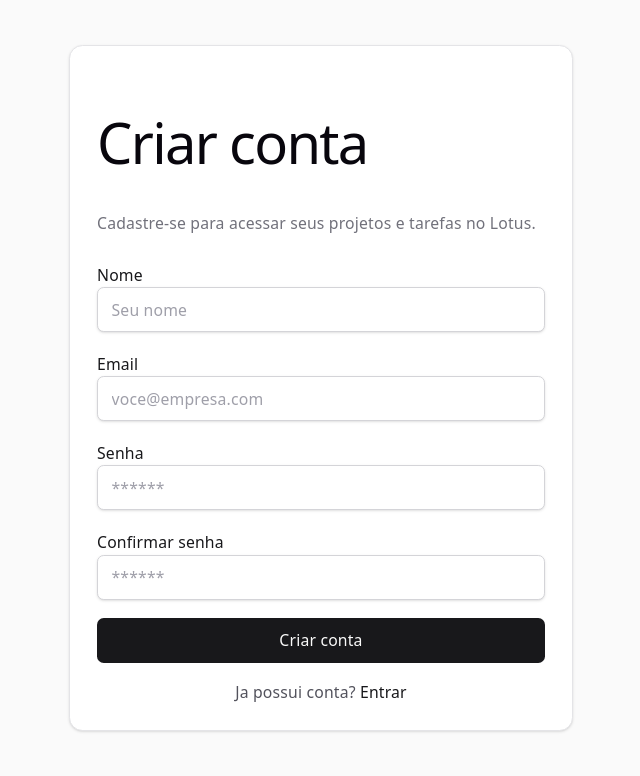
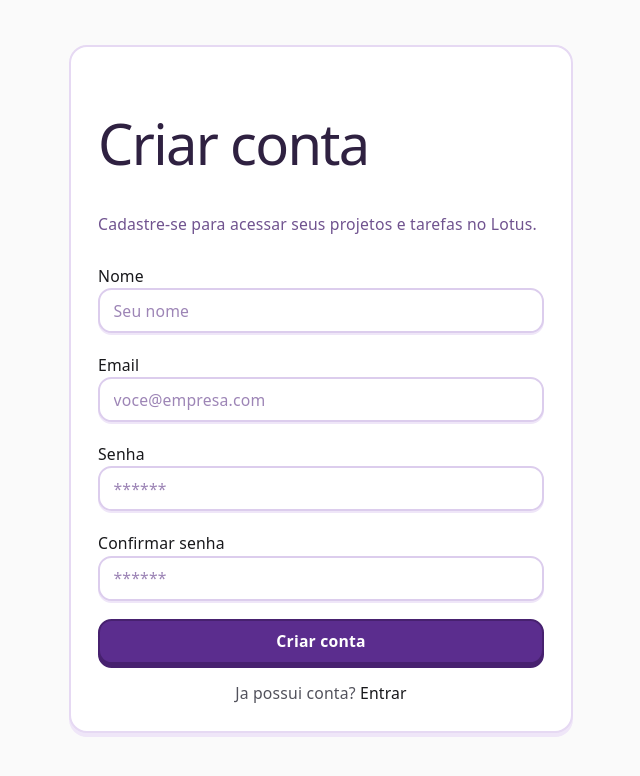
Before and after one commit to robertfabio/desafio-fullstack-lotus-2026.1, a React app in the folder frontend/: page /register in a window 1280 px wide. Shown: the top 776 px of the page, without its empty margins (319-959 px from the left). Built offline with nearby package versions, Linux system fonts and the light colour scheme; no server answers; the HTML template or start-up script is replaced by a standard one.

Commit message:
feat(ui): update styles for Lotus colors and density for ui

```diff
--- a/frontend/src/components/layout/AppShell.jsx
+++ b/frontend/src/components/layout/AppShell.jsx
@@ -13,10 +13,10 @@ function navLinkClass({ isActive }) {
   const baseClass = 'block rounded-md px-3 py-2 text-sm font-medium transition-colors'
 
   if (isActive) {
-    return `${baseClass} bg-zinc-900 text-white`
+    return `${baseClass} border border-[#4b2474] bg-[#5b2d8e] text-white shadow-[0_2px_0_0_#4b2474]`
   }
 
-  return `${baseClass} text-zinc-600 hover:bg-zinc-100 hover:text-zinc-900`
+  return `${baseClass} text-[#70538f] hover:bg-[#f3ebfb] hover:text-[#5b2d8e]`
 }
 
 export function AppShell() {
@@ -31,11 +31,11 @@ export function AppShell() {
   }
 
   return (
-    <div className="flex min-h-screen bg-zinc-50 text-zinc-900">
-      <aside className="hidden w-64 shrink-0 border-r border-zinc-200 bg-white p-5 md:flex md:flex-col">
+    <div className="flex min-h-screen bg-[#f7f2fc] text-[#2f2141]">
+      <aside className="hidden w-64 shrink-0 border-r-2 border-[#e6d9f3] bg-white p-5 md:flex md:flex-col">
         <div className="mb-6">
-          <p className="text-lg font-semibold">Lotus</p>
-          <p className="text-xs text-zinc-500">Task management</p>
+          <p className="text-lg font-semibold text-[#2f2141]">Lotus</p>
+          <p className="text-xs text-[#70538f]">Task management</p>
         </div>
 
         <nav className="space-y-2">
@@ -46,9 +46,9 @@ export function AppShell() {
           ))}
         </nav>
 
-        <div className="mt-auto rounded-md border border-zinc-200 bg-zinc-50 p-3 text-sm">
-          <p className="font-medium text-zinc-800">{user?.name || 'Usuario'}</p>
-          <p className="truncate text-zinc-500">{user?.email || '-'}</p>
+        <div className="mt-auto rounded-xl border-2 border-[#e6d9f3] bg-[#faf7fe] p-3 text-sm shadow-[0_3px_0_0_#efe6f8]">
+          <p className="font-medium text-[#2f2141]">{user?.name || 'Usuario'}</p>
+          <p className="truncate text-[#70538f]">{user?.email || '-'}</p>
           <Button variant="outline" className="mt-3 w-full" onClick={handleLogout}>
             Sair
           </Button>
@@ -56,16 +56,16 @@ export function AppShell() {
       </aside>
 
       <div className="flex min-w-0 flex-1 flex-col">
-        <header className="sticky top-0 z-30 flex items-center justify-between border-b border-zinc-200 bg-white px-4 py-3 md:hidden">
+        <header className="sticky top-0 z-30 flex items-center justify-between border-b-2 border-[#e6d9f3] bg-white px-4 py-3 md:hidden">
           <button
             type="button"
             aria-label="Abrir menu"
-            className="rounded-md border border-zinc-300 px-3 py-2 text-sm font-medium text-zinc-700"
+            className="rounded-xl border-2 border-[#d8c8ea] bg-white px-3 py-2 text-sm font-medium text-[#5b2d8e] shadow-[0_2px_0_0_#efe6f8]"
             onClick={() => setIsMobileSidebarOpen(true)}
           >
             Menu
           </button>
-          <p className="text-sm font-semibold text-zinc-900">Lotus</p>
+          <p className="text-sm font-semibold text-[#2f2141]">Lotus</p>
           <Button variant="outline" className="h-9 w-auto px-3" onClick={handleLogout}>
             Sair
           </Button>
@@ -73,7 +73,7 @@ export function AppShell() {
 
         {isMobileSidebarOpen ? (
           <div
-            className="fixed inset-0 z-40 bg-zinc-950/40 md:hidden"
+            className="fixed inset-0 z-40 bg-[#2f2141]/45 md:hidden"
             role="presentation"
             onClick={() => setIsMobileSidebarOpen(false)}
           >
@@ -81,15 +81,15 @@ export function AppShell() {
               role="dialog"
               aria-modal="true"
               aria-label="Menu de navegacao"
-              className="h-full w-72 max-w-[85vw] bg-white p-5"
+              className="h-full w-72 max-w-[85vw] border-r-2 border-[#e6d9f3] bg-white p-5"
               onClick={(event) => event.stopPropagation()}
             >
               <div className="mb-5 flex items-center justify-between">
-                <p className="text-lg font-semibold">Navegacao</p>
+                <p className="text-lg font-semibold text-[#2f2141]">Navegacao</p>
                 <button
                   type="button"
                   aria-label="Fechar menu"
-                  className="rounded-md border border-zinc-300 px-2 py-1 text-sm text-zinc-700"
+                  className="rounded-xl border-2 border-[#d8c8ea] px-2 py-1 text-sm text-[#5b2d8e]"
                   onClick={() => setIsMobileSidebarOpen(false)}
                 >
                   Fechar
@@ -109,9 +109,9 @@ export function AppShell() {
                 ))}
               </nav>
 
-              <div className="mt-6 rounded-md border border-zinc-200 bg-zinc-50 p-3 text-sm">
-                <p className="font-medium text-zinc-800">{user?.name || 'Usuario'}</p>
-                <p className="truncate text-zinc-500">{user?.email || '-'}</p>
+              <div className="mt-6 rounded-xl border-2 border-[#e6d9f3] bg-[#faf7fe] p-3 text-sm shadow-[0_3px_0_0_#efe6f8]">
+                <p className="font-medium text-[#2f2141]">{user?.name || 'Usuario'}</p>
+                <p className="truncate text-[#70538f]">{user?.email || '-'}</p>
               </div>
             </aside>
           </div>
--- a/frontend/src/components/ui/badge.jsx
+++ b/frontend/src/components/ui/badge.jsx
@@ -1,11 +1,11 @@
 import { cn } from '../../lib/utils'
 
 const variants = {
-  default: 'bg-zinc-900 text-zinc-50',
-  outline: 'border border-zinc-300 bg-white text-zinc-800',
-  success: 'bg-emerald-100 text-emerald-800',
-  warning: 'bg-amber-100 text-amber-800',
-  danger: 'bg-red-100 text-red-800',
+  default: 'border border-[#47216f] bg-[#5b2d8e] text-white',
+  outline: 'border border-[#d8c8ea] bg-white text-[#5b2d8e]',
+  success: 'border border-emerald-200 bg-emerald-100 text-emerald-800',
+  warning: 'border border-amber-200 bg-amber-100 text-amber-800',
+  danger: 'border border-red-200 bg-red-100 text-red-800',
 }
 
 export function Badge({ className, variant = 'default', ...props }) {
--- a/frontend/src/components/ui/button.jsx
+++ b/frontend/src/components/ui/button.jsx
@@ -1,8 +1,10 @@
 import { cn } from '../../lib/utils'
 
 const variants = {
-  default: 'bg-zinc-900 text-zinc-50 hover:bg-zinc-800',
-  outline: 'border border-zinc-300 bg-white text-zinc-900 hover:bg-zinc-100',
+  default:
+    'border-2 border-[#47216f] bg-[#5b2d8e] text-white shadow-[0_4px_0_0_#47216f] hover:bg-[#6a379d] active:translate-y-[2px] active:shadow-[0_2px_0_0_#47216f]',
+  outline:
+    'border-2 border-[#d8c8ea] bg-white text-[#5b2d8e] shadow-[0_3px_0_0_#e8dcf5] hover:bg-[#f5f0fb] active:translate-y-[2px] active:shadow-[0_1px_0_0_#e8dcf5]',
 }
 
 export function Button({
@@ -17,7 +19,7 @@ export function Button({
       type={type}
       disabled={disabled}
       className={cn(
-        'inline-flex h-10 w-full items-center justify-center rounded-md px-4 py-2 text-sm font-medium transition-colors focus-visible:outline-none focus-visible:ring-2 focus-visible:ring-zinc-400 focus-visible:ring-offset-2 disabled:pointer-events-none disabled:opacity-50',
+        'inline-flex h-10 w-full items-center justify-center rounded-xl px-4 py-2 text-sm font-semibold transition-[background-color,transform,box-shadow] focus-visible:outline-none focus-visible:ring-2 focus-visible:ring-[#8a58bf] focus-visible:ring-offset-2 disabled:pointer-events-none disabled:opacity-50',
         variants[variant],
         className,
       )}
--- a/frontend/src/components/ui/card.jsx
+++ b/frontend/src/components/ui/card.jsx
@@ -3,7 +3,7 @@ import { cn } from '../../lib/utils'
 export function Card({ className, ...props }) {
   return (
     <div
-      className={cn('rounded-xl border border-zinc-200 bg-white shadow-sm', className)}
+      className={cn('rounded-2xl border-2 border-[#e6d9f3] bg-white shadow-[0_4px_0_0_#efe6f8]', className)}
       {...props}
     />
   )
@@ -15,12 +15,12 @@ export function CardHeader({ className, ...props }) {
 
 export function CardTitle({ className, ...props }) {
   return (
-    <h1 className={cn('text-2xl font-semibold tracking-tight text-zinc-950', className)} {...props} />
+    <h1 className={cn('text-2xl font-semibold tracking-tight text-[#2f2141]', className)} {...props} />
   )
 }
 
 export function CardDescription({ className, ...props }) {
-  return <p className={cn('text-sm text-zinc-500', className)} {...props} />
+  return <p className={cn('text-sm text-[#70538f]', className)} {...props} />
 }
 
 export function CardContent({ className, ...props }) {
--- a/frontend/src/components/ui/input.jsx
+++ b/frontend/src/components/ui/input.jsx
@@ -5,7 +5,7 @@ export function Input({ className, type = 'text', ...props }) {
     <input
       type={type}
       className={cn(
-        'flex h-10 w-full rounded-md border border-zinc-300 bg-white px-3 py-2 text-sm text-zinc-950 shadow-sm transition-colors file:border-0 file:bg-transparent file:text-sm file:font-medium placeholder:text-zinc-400 focus-visible:outline-none focus-visible:ring-2 focus-visible:ring-zinc-400 disabled:cursor-not-allowed disabled:opacity-50',
+        'flex h-10 w-full rounded-xl border-2 border-[#dccded] bg-white px-3 py-2 text-sm text-[#2f2141] shadow-[0_2px_0_0_#efe6f8] transition-colors file:border-0 file:bg-transparent file:text-sm file:font-medium placeholder:text-[#9d85b6] focus-visible:outline-none focus-visible:ring-2 focus-visible:ring-[#8a58bf] disabled:cursor-not-allowed disabled:opacity-50',
         className,
       )}
       {...props}
--- a/frontend/src/components/ui/modal.jsx
+++ b/frontend/src/components/ui/modal.jsx
@@ -30,7 +30,7 @@ export function Modal({
 
   return (
     <div
-      className="fixed inset-0 z-50 flex items-center justify-center bg-zinc-950/50 px-4"
+      className="fixed inset-0 z-50 flex items-center justify-center bg-[#2f2141]/45 px-4"
       role="presentation"
       onClick={onClose}
     >
@@ -38,11 +38,11 @@ export function Modal({
         role="dialog"
         aria-modal="true"
         aria-label={title || 'Modal'}
-        className={cn('w-full max-w-md rounded-xl border border-zinc-200 bg-white p-6 shadow-xl', className)}
+        className={cn('w-full max-w-md rounded-2xl border-2 border-[#e6d9f3] bg-white p-6 shadow-[0_8px_0_0_#e6d9f3]', className)}
         onClick={(event) => event.stopPropagation()}
       >
-        {title ? <h2 className="text-lg font-semibold text-zinc-900">{title}</h2> : null}
-        {description ? <p className="mt-1 text-sm text-zinc-600">{description}</p> : null}
+        {title ? <h2 className="text-lg font-semibold text-[#2f2141]">{title}</h2> : null}
+        {description ? <p className="mt-1 text-sm text-[#70538f]">{description}</p> : null}
         <div className="mt-4">{children}</div>
       </div>
     </div>
--- a/frontend/src/index.css
+++ b/frontend/src/index.css
@@ -1,17 +1,17 @@
 @import "tailwindcss";
 
 :root {
-  --text: #6b6375;
-  --text-h: #08060d;
-  --bg: #fff;
-  --border: #e5e4e7;
+  --text: #70538f;
+  --text-h: #2f2141;
+  --bg: #f7f2fc;
+  --border: #e6d9f3;
   --code-bg: #f4f3ec;
-  --accent: #aa3bff;
-  --accent-bg: rgba(170, 59, 255, 0.1);
-  --accent-border: rgba(170, 59, 255, 0.5);
+  --accent: #5b2d8e;
+  --accent-bg: rgba(91, 45, 142, 0.12);
+  --accent-border: rgba(91, 45, 142, 0.55);
   --social-bg: rgba(244, 243, 236, 0.5);
   --shadow:
-    rgba(0, 0, 0, 0.1) 0 10px 15px -3px, rgba(0, 0, 0, 0.05) 0 4px 6px -2px;
+    rgba(91, 45, 142, 0.08) 0 8px 18px -8px, rgba(91, 45, 142, 0.12) 0 2px 6px -2px;
 
   --sans: system-ui, 'Segoe UI', Roboto, sans-serif;
   --heading: system-ui, 'Segoe UI', Roboto, sans-serif;
@@ -19,7 +19,7 @@
 
   font: 18px/145% var(--sans);
   letter-spacing: 0.18px;
-  color-scheme: light dark;
+  color-scheme: light;
   color: var(--text);
   background: var(--bg);
   font-synthesis: none;
@@ -32,29 +32,12 @@
   }
 }
 
-@media (prefers-color-scheme: dark) {
-  :root {
-    --text: #9ca3af;
-    --text-h: #f3f4f6;
-    --bg: #16171d;
-    --border: #2e303a;
-    --code-bg: #1f2028;
-    --accent: #c084fc;
-    --accent-bg: rgba(192, 132, 252, 0.15);
-    --accent-border: rgba(192, 132, 252, 0.5);
-    --social-bg: rgba(47, 48, 58, 0.5);
-    --shadow:
-      rgba(0, 0, 0, 0.4) 0 10px 15px -3px, rgba(0, 0, 0, 0.25) 0 4px 6px -2px;
-  }
-
-  #social .button-icon {
-    filter: invert(1) brightness(2);
-  }
-}
-
 body {
   margin: 0;
-  background: #f9fafb;
+  background:
+    radial-gradient(circle at 10% 10%, #f3eafb 0%, transparent 35%),
+    radial-gradient(circle at 90% 5%, #ede2f9 0%, transparent 30%),
+    #f7f2fc;
 }
 
 #root {
@@ -98,6 +81,20 @@ p {
   margin: 0;
 }
 
+select,
+textarea {
+  border-width: 2px;
+  border-color: #dccded;
+  border-radius: 0.75rem;
+  box-shadow: 0 2px 0 0 #efe6f8;
+}
+
+select:focus,
+textarea:focus {
+  outline: none;
+  box-shadow: 0 0 0 2px #8a58bf;
+}
+
 code,
 .counter {
   font-family: var(--mono);
```
